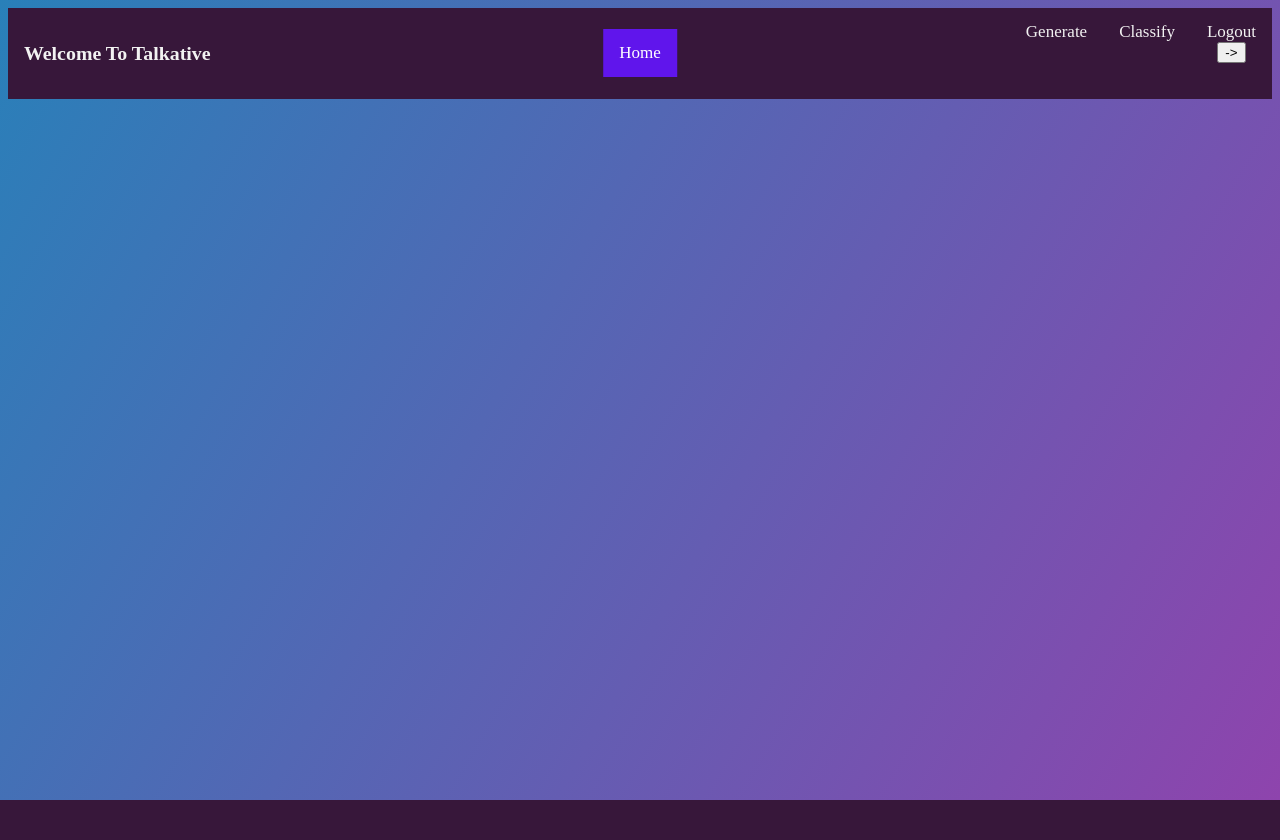
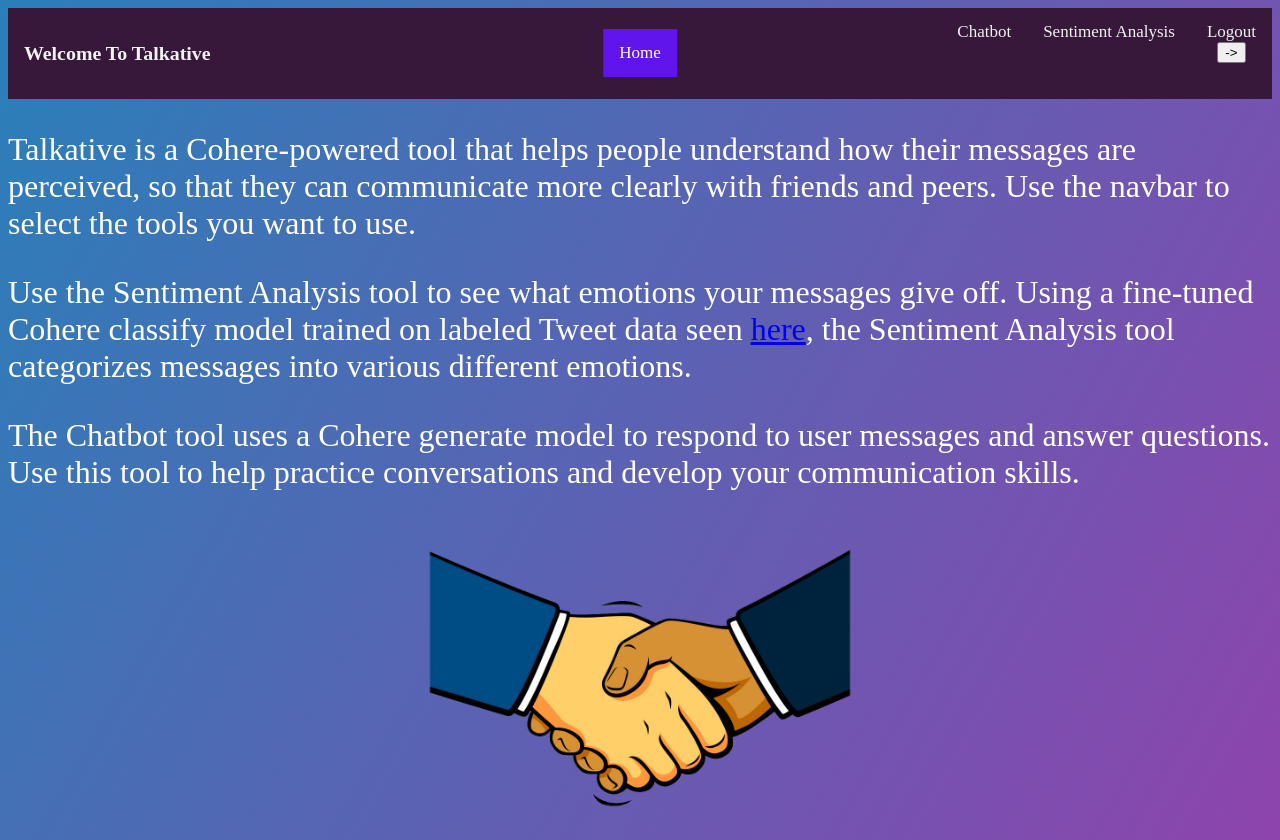
Before and after one commit to nepthius/Talkative, a Node server app: page / in a window 1280 px wide. Before the commit the page ends 800 px from the top, so only its background shows below. Run offline with Node 20, Linux system fonts and the light colour scheme; the visitor is signed in with stand-in values (Sample User, id 1); some libraries are stand-ins or nearby versions.

Commit message:
Finishing touches

```diff
--- a/views/home.ejs
+++ b/views/home.ejs
@@ -15,13 +15,30 @@
 
     <!-- Right-aligned links -->
     <div class="topnav-right">
-      <a href="/generate">Generate</a>
-      <a href="/classify">Classify</a>
+      <a href="/generate">Chatbot</a>
+      <a href="/classify">Sentiment Analysis</a>
       <a>Logout<form action="/logout?_method=DELETE" method="POST">
         <button type="submit">-></button>
     </form></a>
     </div>
 
   </div>
+  <p>
+    Talkative is a Cohere-powered tool that helps people understand how
+    their messages are perceived, so that they can communicate more clearly
+    with friends and peers. Use the navbar to select the tools you want to use.
+  </p>
+  <p>
+    Use the Sentiment Analysis tool to see what emotions your messages give off.
+    Using a fine-tuned Cohere classify model trained on labeled Tweet data seen <a href="https://www.kaggle.com/datasets/042977506d4b87fe2ce6998514bd60df9ae2bdde98acf973acfd87e758e50d68?resource=download">here</a>,
+    the Sentiment Analysis tool categorizes messages into various different emotions.
+  </p>
+  <p>
+    The Chatbot tool uses a Cohere generate model to respond to user messages and answer questions.
+    Use this tool to help practice conversations and develop your communication skills.
+  </p>
+  <div class="center">
+    <img src="handshaking.png">
+  </div>
 </body>
 </html>
--- a/views/partials/home_styles.ejs
+++ b/views/partials/home_styles.ejs
@@ -9,6 +9,10 @@
       /* Add a black background color to the top navigation */
 body {
   background: linear-gradient(120deg, #2980b9, #8e44ad)
+}
+p {
+font-size: xx-large;
+color: white;
 }
 .topnav {
 position: relative;
@@ -46,6 +50,14 @@ body {
 .topnav-right {
 float: right;
 }
+.center {
+display: flex;
+justify-content: center;
+}
+img {
+width: 35%;
+height: 35%;
+}
 /* Responsive navigation menu - display links on top of each other instead of next to each other (for mobile devices) */
 @media screen and (max-width: 600px) {
 .topnav a .topnav-right {
```
Also changed, not shown: public/handshaking.png (added). Lines whose indentation alone changed are shown as unchanged.
